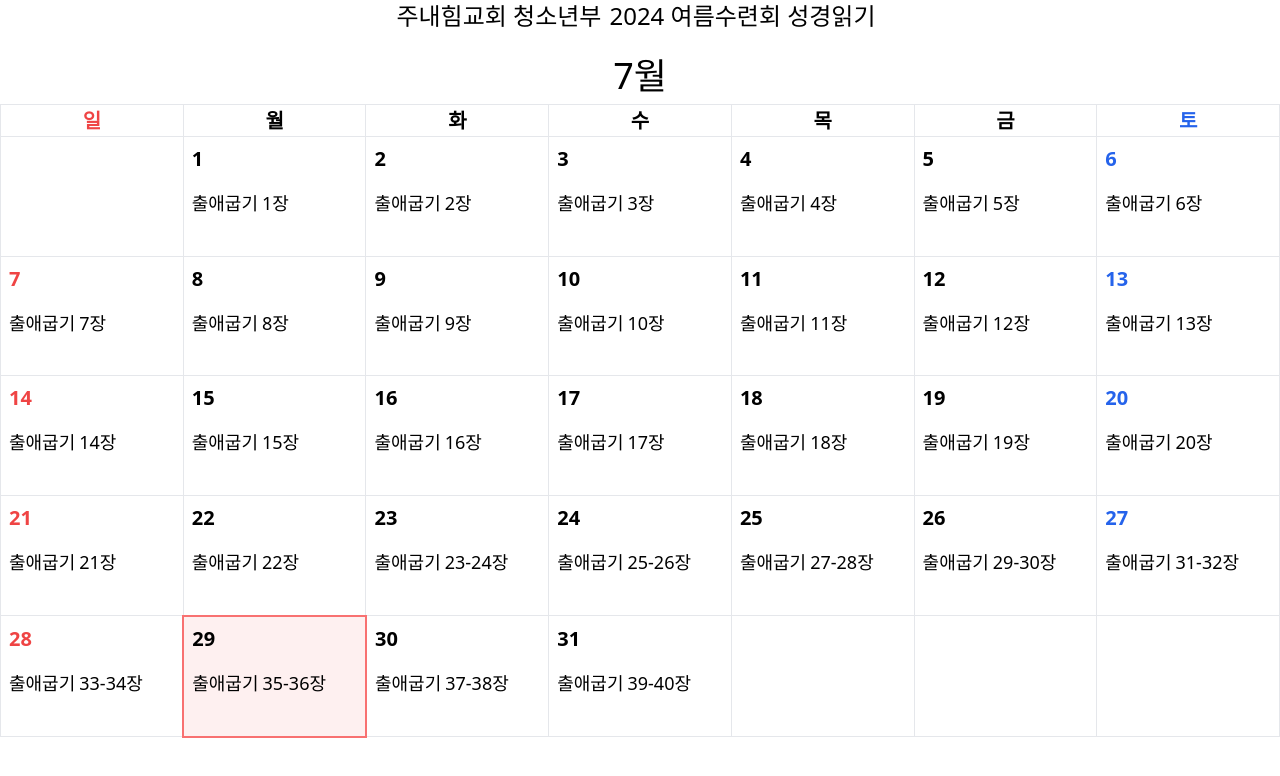
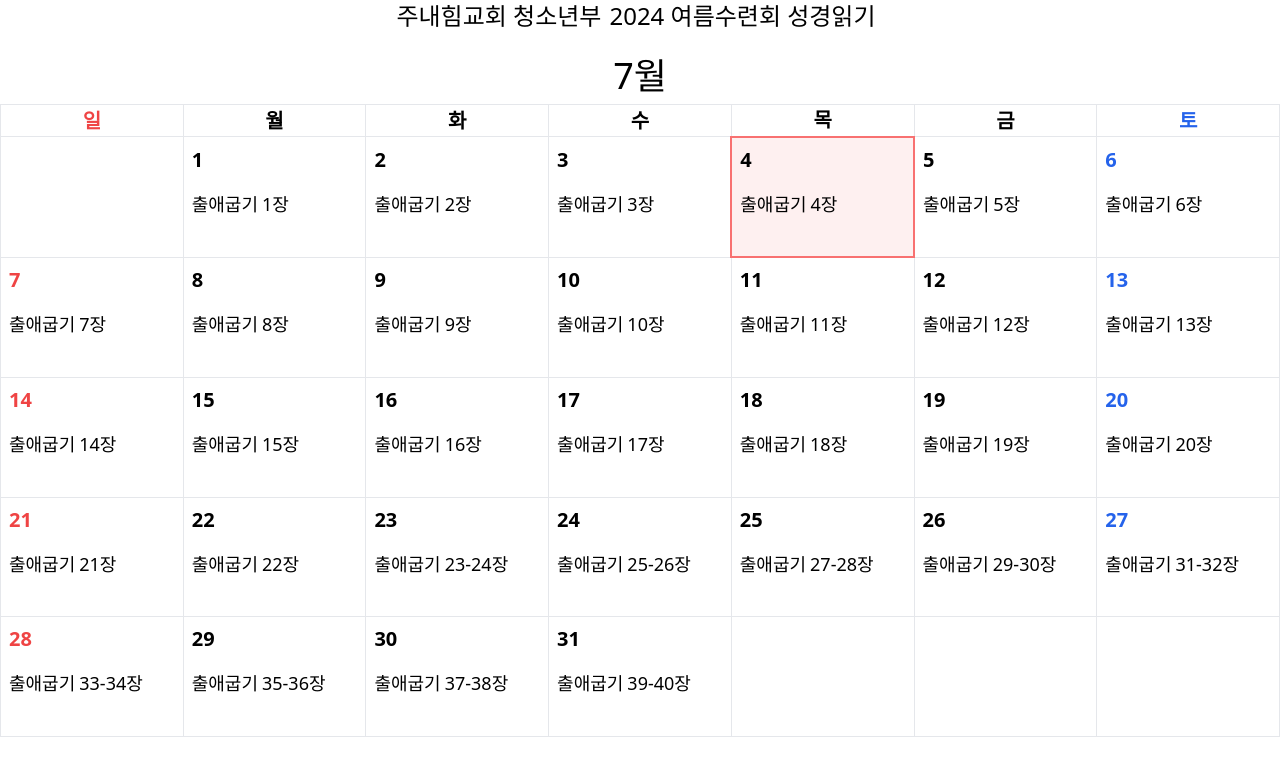
Before and after one commit to paulcjy/daily-bible, a Next.js app: page /daily-bible/ in a window 1280 px wide. Shown: the top 776 px of the page. Built offline with nearby package versions, Linux system fonts and the light colour scheme.

Commit message:
Update Calendar.tsx

```diff
--- a/components/Calendar.tsx
+++ b/components/Calendar.tsx
@@ -26,7 +26,7 @@ export const Calendar = () => {
         {july.map((row: number[], i) => (
           <div key={i} className="table-row">
             {row.map((day: number, i) => (
-              <Link key={i} href={day ? `/${day}` : '#'} className={`table-cell border ${day === today() ? 'border-2 border-red-400 bg-red-100/50' : null}`}>
+              <Link key={i} href={day ? `/${day}` : '#'} className={`table-cell border ${day === 4 ? 'border-2 border-red-400 bg-red-100/50' : ''}`}>
                 {day ?
                   <div>
                     <div className={`p-1.5 sm:p-2 font-bold sm:text-xl ${setDayColor(i)}`}>{day}</div>
```
